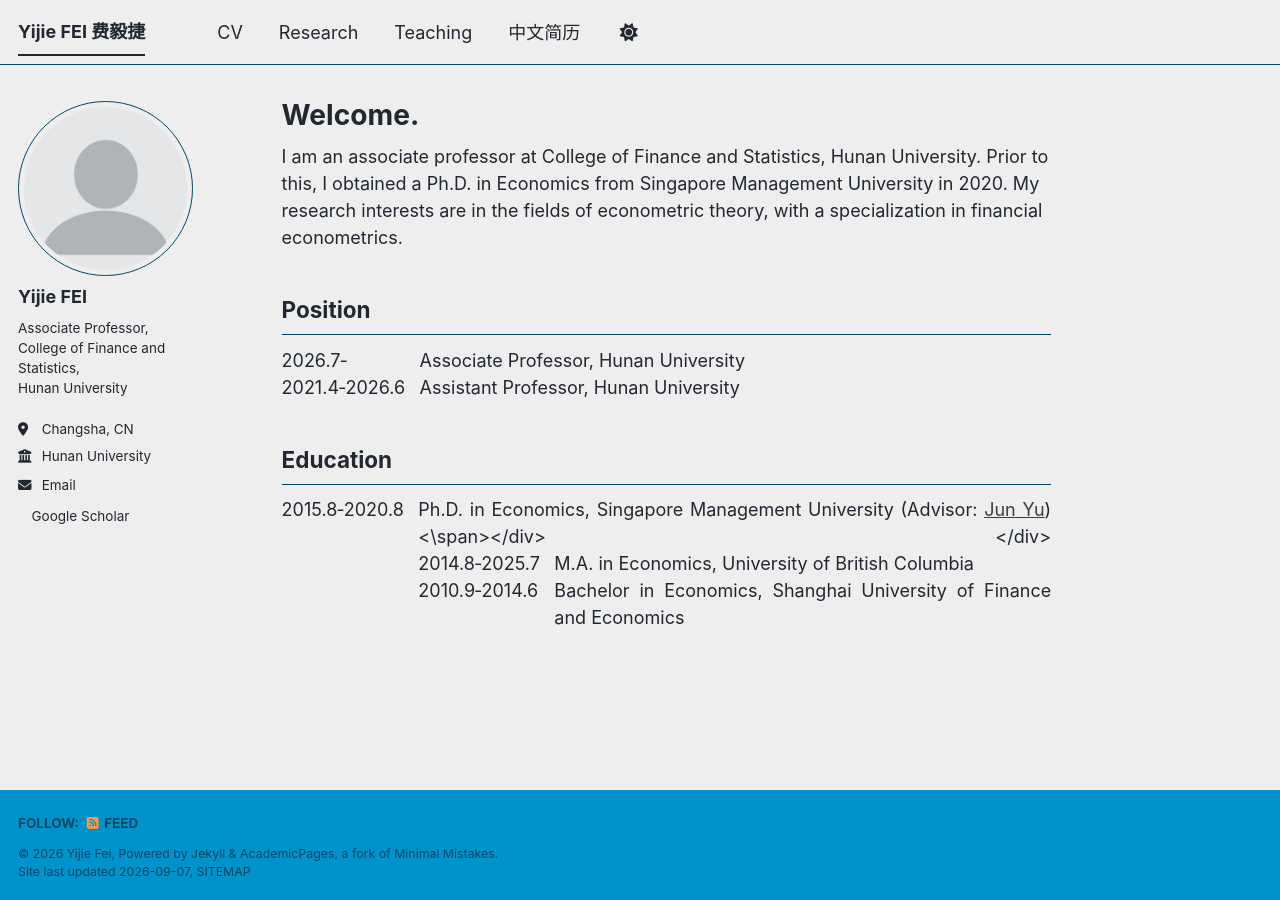
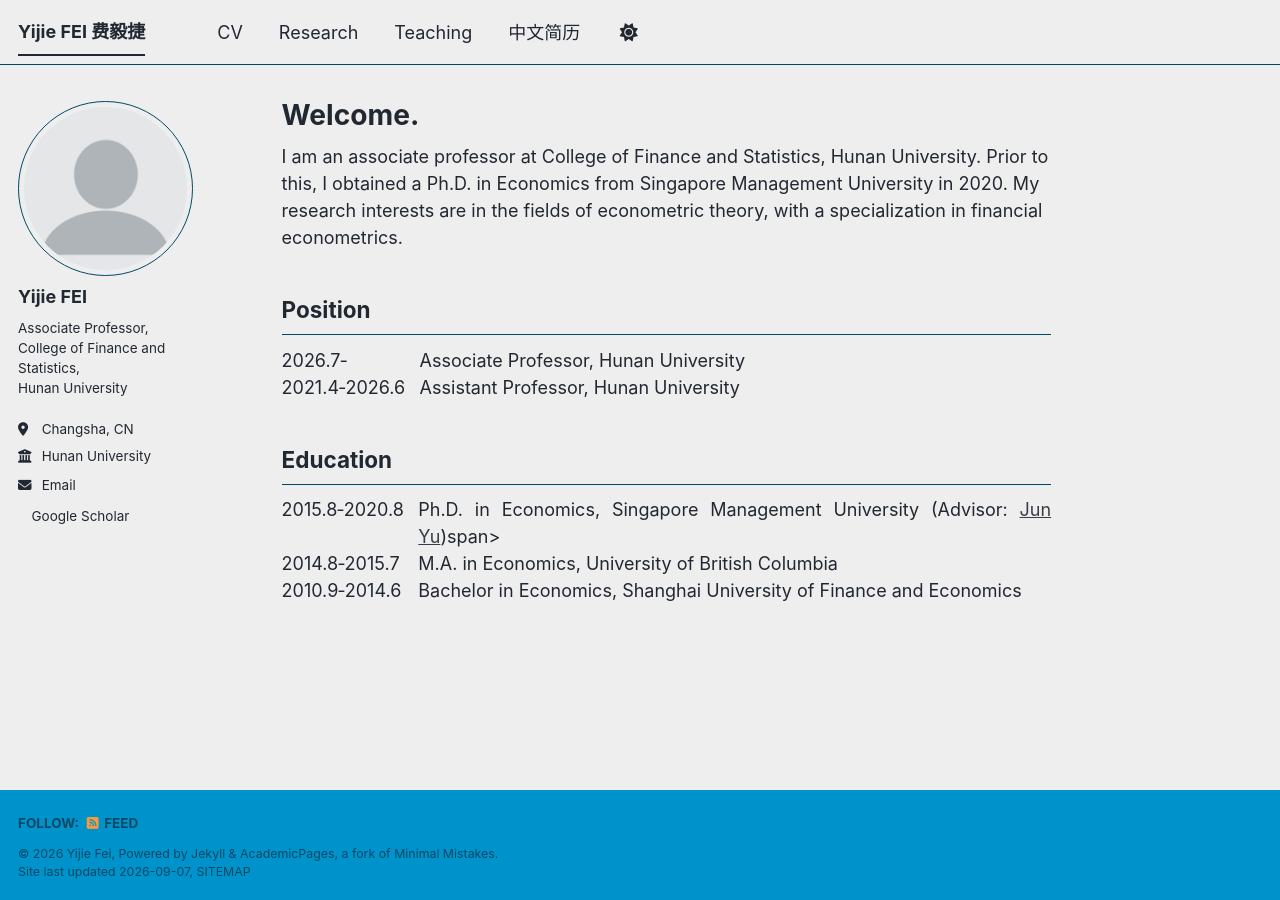
Before and after one commit to yijiefei/yijiefei.github.io, a Jekyll site: the page built from _pages/about.md, in a window 1280 px wide. Built offline with Jekyll 4.4.1, drawn with Linux system fonts in a browser that asks for light colours; a style sheet for code colours, icons or effects is not loaded.

Commit message:
Fix HTML span tag in education section

```diff
--- a/_pages/about.md
+++ b/_pages/about.md
@@ -62,10 +62,10 @@ I am an associate professor at College of Finance and Statistics, Hunan Universi
 <div class="pos-table">
   <div class="pos-tr">
     <div class="pos-td-year">2015.8‑2020.8</div>
-    <div class="pos-td-desc">Ph.D. in Economics, Singapore Management University <span>(Advisor: <a href="https://fba.um.edu.mo/faculty/junyu/" target="_blank">Jun Yu</a>)<\span></div>
+    <div class="pos-td-desc">Ph.D. in Economics, Singapore Management University <span>(Advisor: <a href="https://fba.um.edu.mo/faculty/junyu/" target="_blank">Jun Yu</a>)</span>span></div>
   </div>
   <div class="pos-tr">
-    <div class="pos-td-year">2014.8‑2025.7</div>
+    <div class="pos-td-year">2014.8‑2015.7</div>
     <div class="pos-td-desc">M.A. in Economics, University of British Columbia</div>
   </div>
   <div class="pos-tr">
```
